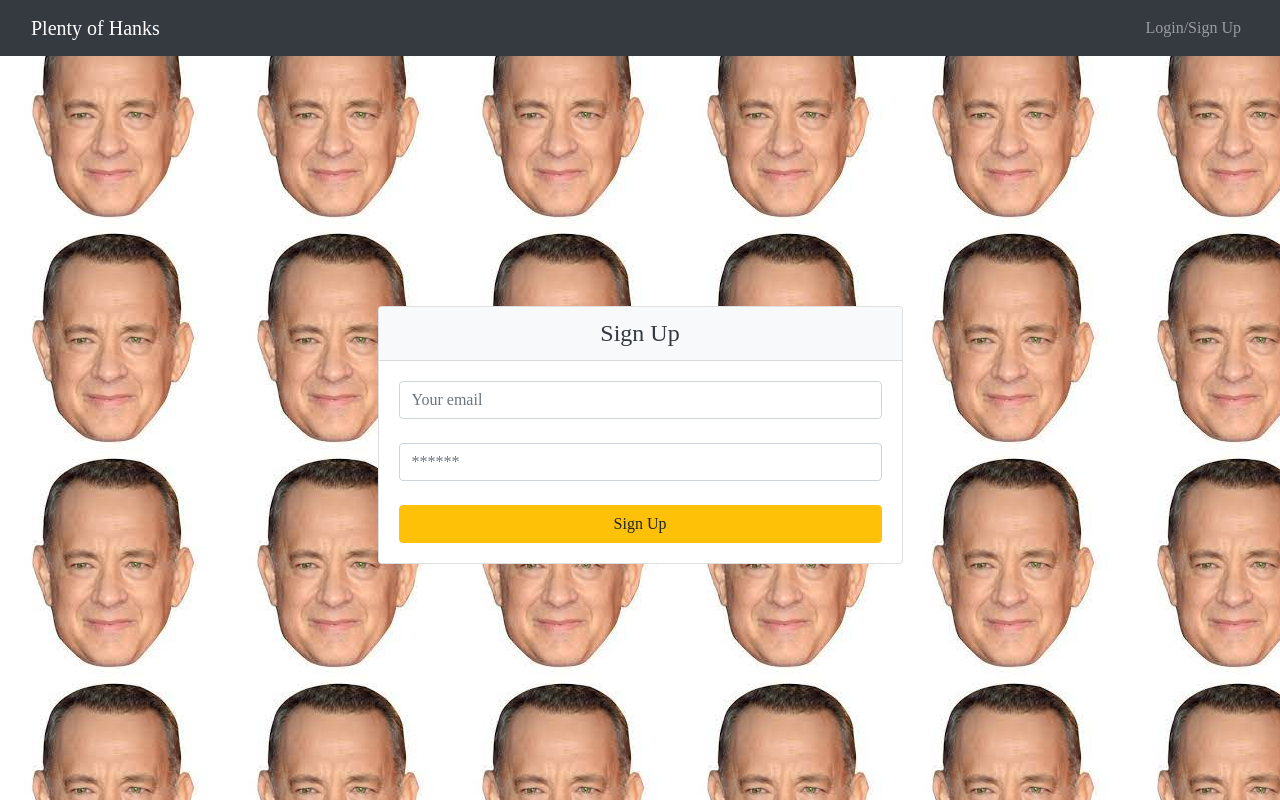
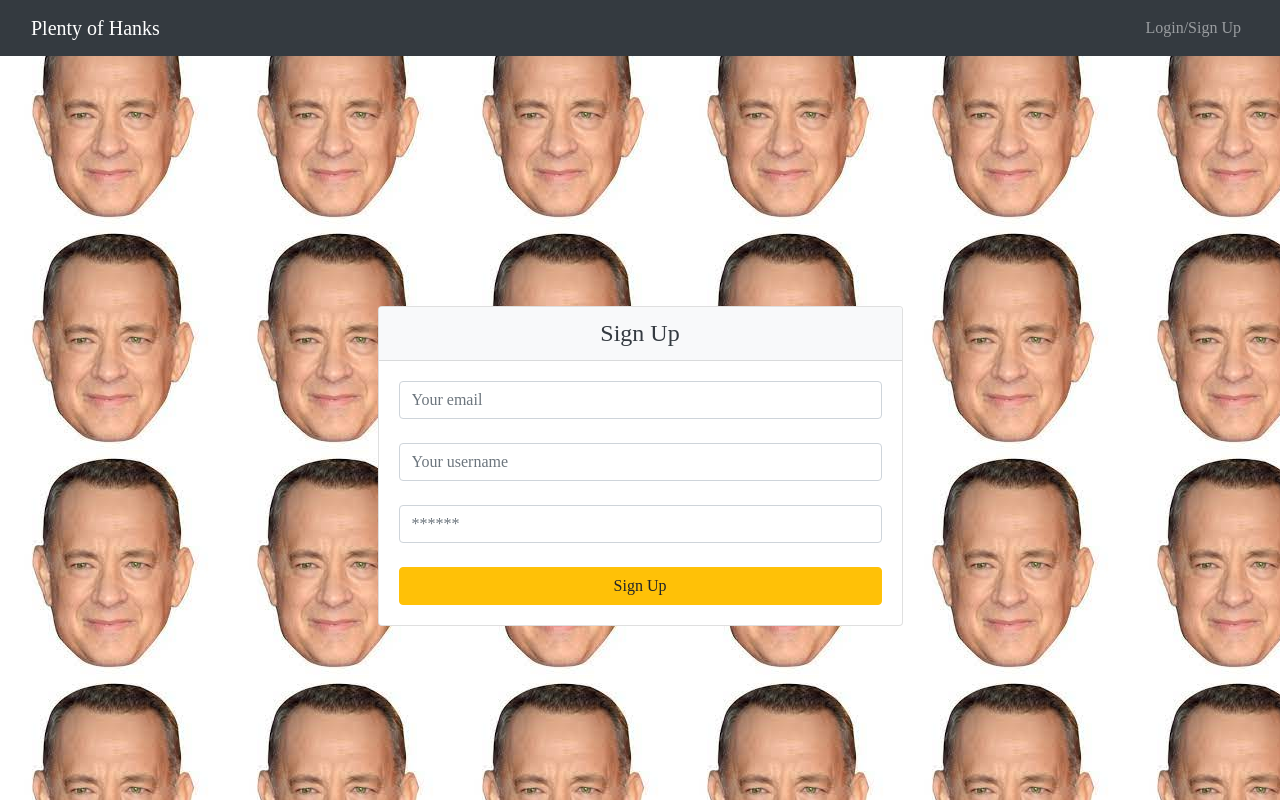
Before and after one commit to puppetup/plenty-of-hanks, a React (Create React App) app in the folder client/: page /signup in a window 1280 px wide. Built offline with nearby package versions, Linux system fonts and the light colour scheme; a web font is replaced by a local one.

Commit message:
sign up works

```diff
--- a/client/src/pages/Signup.js
+++ b/client/src/pages/Signup.js
@@ -65,6 +65,16 @@ const Signup = () => {
 
                 <input
                   className="form-control"
+                  placeholder="Your username"
+                  name="username"
+                  type="username"
+                  value={formState.username}
+                  onChange={handleChange}
+                />
+                <br></br>
+
+                <input
+                  className="form-control"
                   placeholder="******"
                   name="password"
                   type="password"
--- a/package.json
+++ b/package.json
@@ -14,7 +14,7 @@
   "author": "",
   "license": "ISC",
   "devDependencies": {
-    "concurrently": "^5.1.0"
+    "concurrently": "^5.3.0"
   },
   "dependencies": {
     "jsonwebtoken": "^8.5.1",
```
Also changed, not shown: 1 other file (tests, documents, lock files or other folders).
